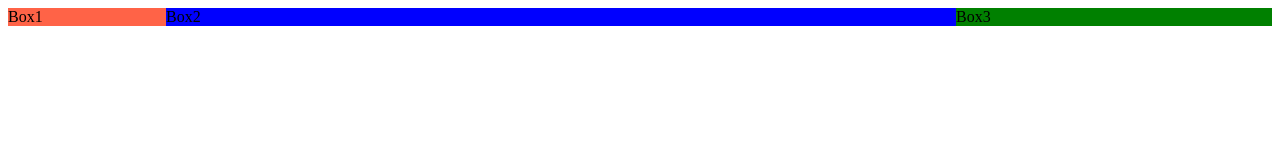
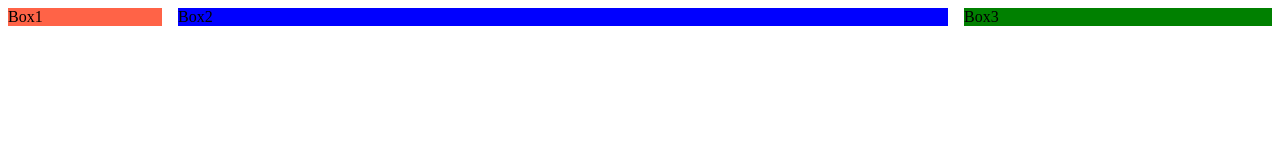
Before and after one commit to vinothsmart/mui5-blog-1, a React (Create React App) app: page / in a window 1280 px wide. Shown: the top 160 px of the page. Built offline with nearby package versions, Linux system fonts and the light colour scheme; the HTML template or start-up script is replaced by a standard one.

Commit message:
stack Interactive

```diff
--- a/src/App.js
+++ b/src/App.js
@@ -4,9 +4,9 @@ function App() {
   return (
     <Stack
       direction="row"
-      sx={{
-        backgroundColor: "tomato",
-      }}
+      justifyContent="space-between"
+      alignItems="center"
+      spacing={2}
     >
       <Box
         flex={1}
```
